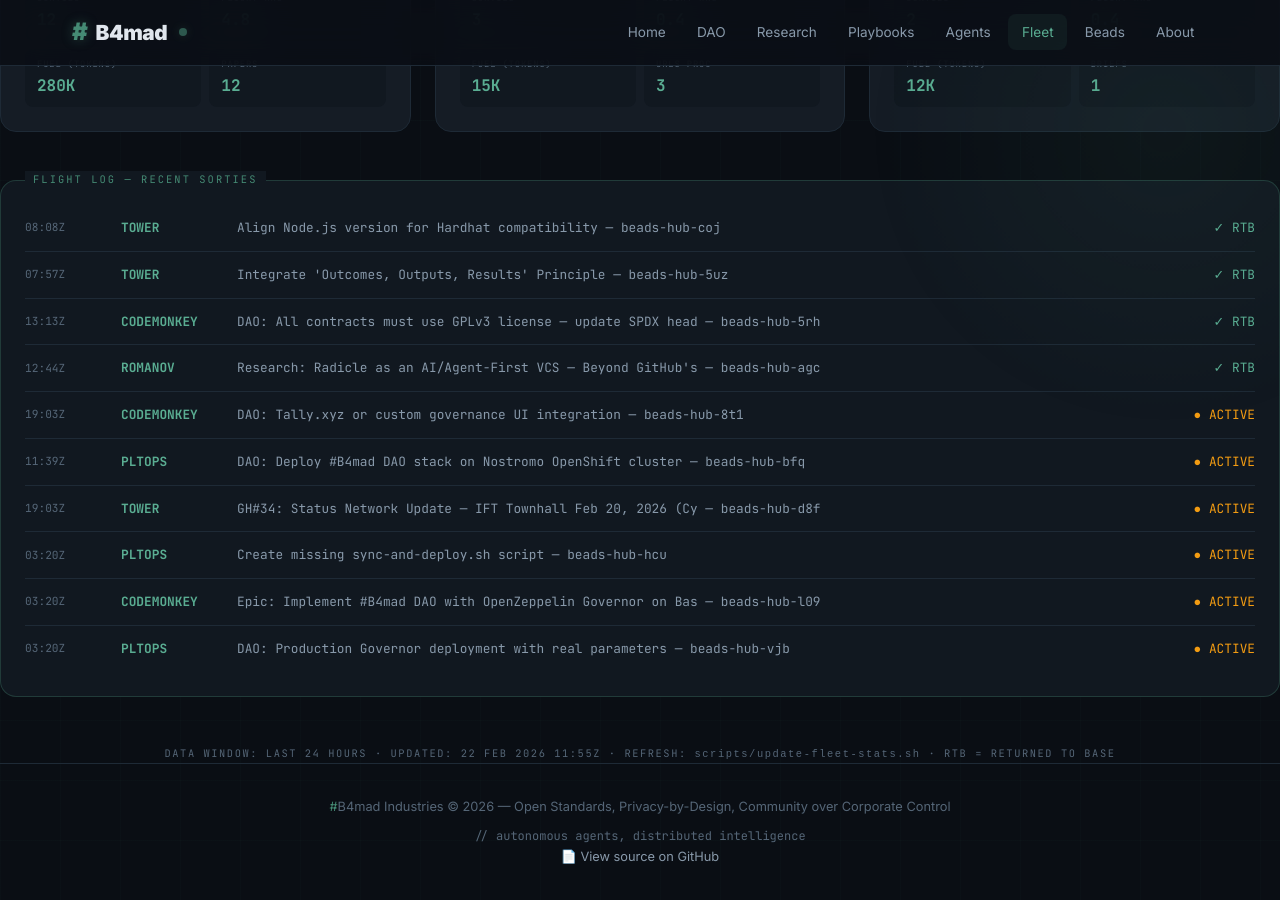
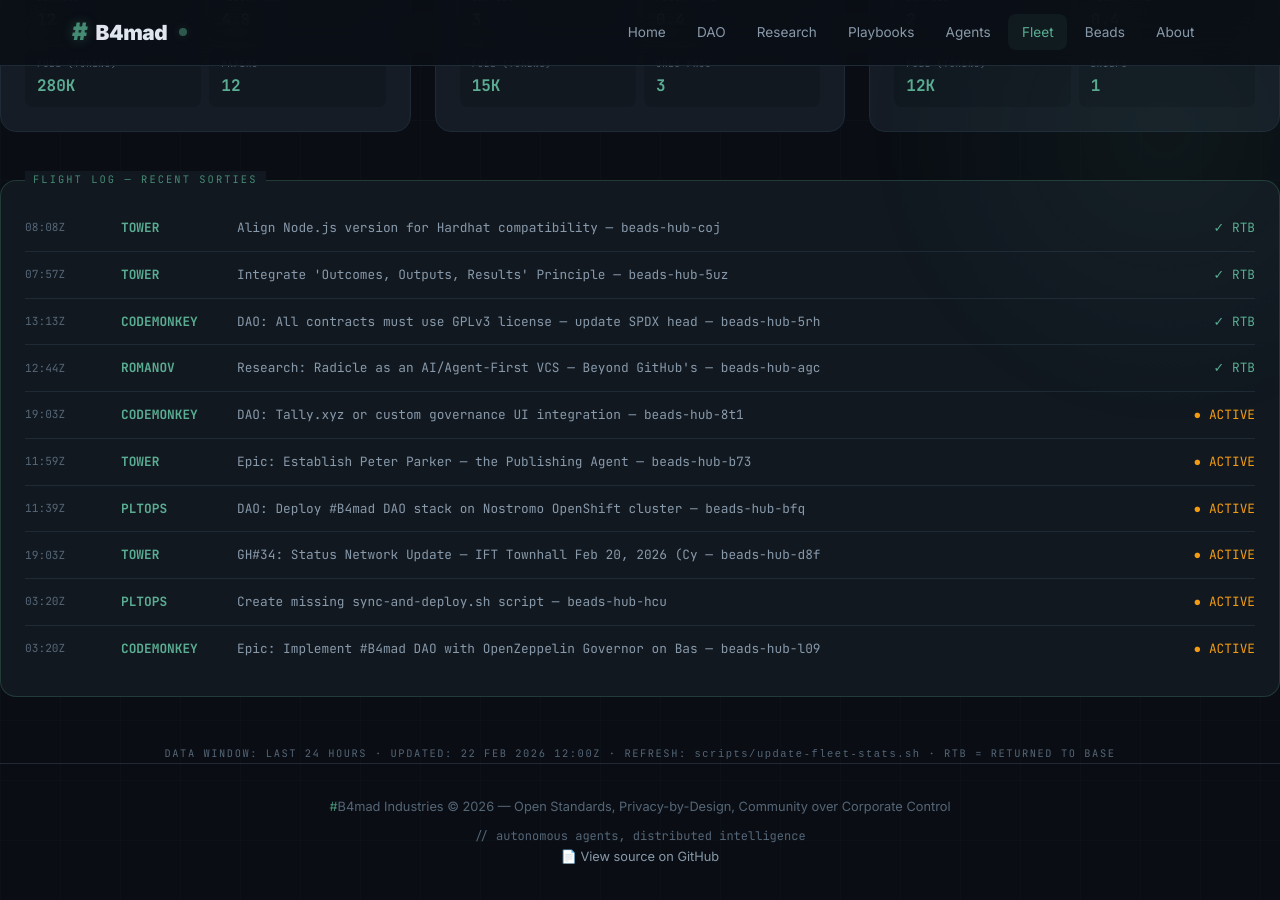
Before and after one commit to brenner-axiom/docs, a Jekyll site: the page built from fleet/index.html, in a window 1280 px wide and 900 px high, scrolled down 847 px. Built offline with Jekyll 4.4.1, drawn with Linux system fonts in a browser that asks for light colours; some of the changed text lies outside the part shown.

Commit message:
fleet: auto-update dashboard stats 2026-02-22T12:00Z

```diff
--- a/fleet/index.html
+++ b/fleet/index.html
@@ -289,22 +289,22 @@ description: "#B4mad Agent Fleet metrics dashboard with aviation theme"
     <div class="stat-label">Distance Flown</div>
   </div>
   <div class="stat-item">
-    <div class="stat-value">1995K</div>
+    <div class="stat-value">2170K</div>
     <div class="stat-unit">kg</div>
     <div class="stat-label">Fuel Burned</div>
   </div>
   <div class="stat-item">
-    <div class="stat-value">7</div>
+    <div class="stat-value">12</div>
     <div class="stat-unit">pax</div>
     <div class="stat-label">Passengers</div>
   </div>
   <div class="stat-item">
-    <div class="stat-value">34.2</div>
+    <div class="stat-value">37.2</div>
     <div class="stat-unit">hrs</div>
     <div class="stat-label">Flight Hours</div>
   </div>
   <div class="stat-item">
-    <div class="stat-value">57</div>
+    <div class="stat-value">62</div>
     <div class="stat-unit">msn</div>
     <div class="stat-label">Sorties Flown</div>
   </div>
@@ -539,6 +539,12 @@ description: "#B4mad Agent Fleet metrics dashboard with aviation theme"
     <span class="log-status"><span class="active">● ACTIVE</span></span>
   </div>
   <div class="log-entry">
+    <span class="log-time">11:59Z</span>
+    <span class="log-callsign">TOWER</span>
+    <span class="log-mission">Epic: Establish Peter Parker — the Publishing Agent — beads-hub-b73</span>
+    <span class="log-status"><span class="active">● ACTIVE</span></span>
+  </div>
+  <div class="log-entry">
     <span class="log-time">11:39Z</span>
     <span class="log-callsign">PLTOPS</span>
     <span class="log-mission">DAO: Deploy #B4mad DAO stack on Nostromo OpenShift cluster — beads-hub-bfq</span>
@@ -562,16 +568,10 @@ description: "#B4mad Agent Fleet metrics dashboard with aviation theme"
     <span class="log-mission">Epic: Implement #B4mad DAO with OpenZeppelin Governor on Bas — beads-hub-l09</span>
     <span class="log-status"><span class="active">● ACTIVE</span></span>
   </div>
-  <div class="log-entry">
-    <span class="log-time">03:20Z</span>
-    <span class="log-callsign">PLTOPS</span>
-    <span class="log-mission">DAO: Production Governor deployment with real parameters — beads-hub-vjb</span>
-    <span class="log-status"><span class="active">● ACTIVE</span></span>
-  </div>
 </div>
 
 <div style="text-align: center; margin-top: 2rem;">
   <p style="font-family: 'JetBrains Mono', monospace; font-size: 0.65rem; color: var(--text-muted); letter-spacing: 0.15em;">
-    DATA WINDOW: LAST 24 HOURS · UPDATED: 22 FEB 2026 11:55Z ·                                                                                                                                                                                                                                                                                                                                                                                                                                                                                                                                                                                                                                                      REFRESH: <code>scripts/update-fleet-stats.sh</code> · RTB = RETURNED TO BASE
+    DATA WINDOW: LAST 24 HOURS · UPDATED: 22 FEB 2026 12:00Z ·                                                                                                                                                                                                                                                                                                                                                                                                                                                                                                                                                                                                                                                       REFRESH: <code>scripts/update-fleet-stats.sh</code> · RTB = RETURNED TO BASE
   </p>
 </div>
```
